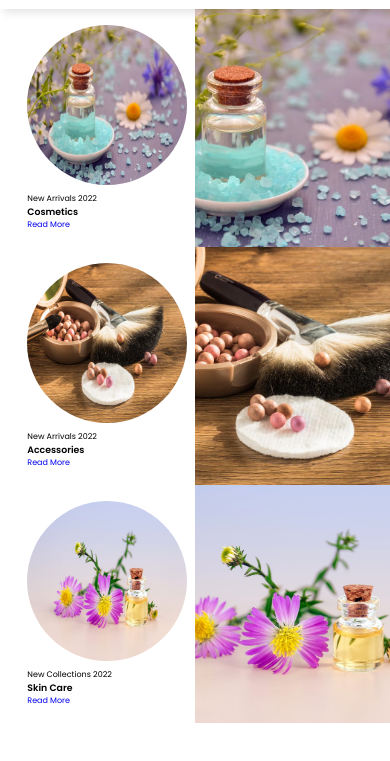
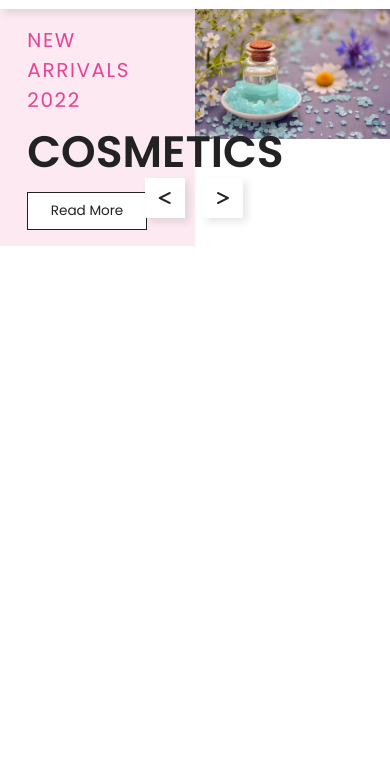
Before and after one commit to naglaa77/cosm-tique-project, a plain HTML site: page index.html in a window 390 px wide. Shown: the part 63-824 px from the top of the page. Drawn offline with Linux system fonts and the light colour scheme.

Commit message:
finish home landing except responsive

```diff
--- a/css/style.scss
+++ b/css/style.scss
@@ -51,7 +51,20 @@ html {
 section {
     padding: 5rem 9%;
 }
-
+.btn {
+    display: inline-block;
+    margin-top: 1rem;
+    border: $border;
+    background-color: $white;
+    padding: 1rem 2.8rem;
+    font-size: 1.7rem;
+    cursor: pointer;
+    color: $black;
+    &:hover {
+        color: $white;
+        background-color: $pink;
+    }
+}
 /*start header*/
 .header {
     display: flex;
@@ -136,6 +149,7 @@ section {
     flex-flow: column;
     align-items: flex-end;
     padding-right: 20%;
+    z-index: 1000;
     &.active {
         left: 0;
     }
@@ -211,23 +225,73 @@ section {
 /**start home section**/
 .home {
     padding: 0;
+     height: calc(100vh - 7rem);
     .slide {
-        display: flex;
+        display: none;
+        &.active {
+            display: flex;
+        }
         .content {
             width: 50%;
             padding: 2rem 7%;
             display: flex;
             justify-content: center;
             flex-flow: column;
+            align-items: flex-start;
+            background-color: #fce9f2;
+            position: relative;
             img {
                 width: 20rem;
                 height: 20rem;
                 border-radius: 50%;
-                margin-bottom: 1rem;
+                margin-bottom: 2rem;
+                animation: fadUp .2s linear backwards .2s;
+                display: none;
+            }
+            span {
+                display: block;
+                color: $pink;
+                font-size: 2.5rem;
+                padding-bottom: .5rem;
+                letter-spacing: .2rem;
+                text-transform: uppercase;
+                animation: fadUp .2s linear backwards .4s;
+            }
+            h3 {
+                font-size: 5.5rem;
+                text-transform: uppercase;
+                color: $black;
+                animation: fadUp .2s linear backwards .6s;
+            }
+            .btn {
+                animation: fadUp .2s linear backwards .8s;
+            }
+            .controls {
+                position: absolute;
+                bottom: 12%;
+                right: -7rem;
+                i {
+                    height: 5rem;
+                    width: 5rem;
+                    line-height: 5rem;
+                    text-align: center;
+                    font-size: 2rem;
+                    background-color: $white;
+                    color: $black;
+                    margin: 0 1rem;
+                    box-shadow: $box-shadow;
+                    cursor: pointer;
+                    &:hover {
+                        background-color: $pink;
+                        color: $white;
+                        transform: scale(1.1);
+                    }
+                }
             }
         }
         .image {
             width: 50%;
+            height: 100%;
             img {
                 width: 100%;
                 height: 100%;
--- a/index.html
+++ b/index.html
@@ -39,12 +39,16 @@
 
     <!--start home section-->
     <section class="home" id="home">
-        <div class="slide">
+        <div class="slide active">
             <div class="content">
                 <img src="images/content-1.webp" alt="">
                 <span>new arrivals 2022</span>
                 <h3>cosmetics</h3>
                 <a href="#" class="btn">read more</a>
+                <div class="controls">
+                    <i class="fa-solid fa-less-than" onclick="prev()"></i>
+                    <i class="fa-solid fa-greater-than"  onclick="next()"></i>
+                </div>
             </div>
             <div class="image">
                 <img src="images/content-1.webp" alt="">
@@ -52,11 +56,15 @@
         </div>
 
         <div class="slide">
-            <div class="content">
+            <div class="content ">
                 <img src="images/content-2.jpg" alt="">
                 <span>new arrivals 2022</span>
                 <h3>accessories</h3>
                 <a href="#" class="btn">read more</a>
+                <div class="controls">
+                    <i class="fa-solid fa-less-than" onclick="prev()"></i>
+                    <i class="fa-solid fa-greater-than"  onclick="next()"></i>
+                </div>
             </div>
             <div class="image">
                 <img src="images/content-2.jpg" alt="">
@@ -68,6 +76,10 @@
                 <span>new collections 2022</span>
                 <h3>skin care</h3>
                 <a href="#" class="btn">read more</a>
+                <div class="controls">
+                    <i class="fa-solid fa-less-than" onclick="prev()"></i>
+                    <i class="fa-solid fa-greater-than"  onclick="next()"></i>
+                </div>
             </div>
             <div class="image">
                 <img src="images/content-3.jpg" alt="">
--- a/js/main.js
+++ b/js/main.js
@@ -16,6 +16,7 @@ closeNav.onclick = () => {
 }
 window.onscroll = () => {
     navbar.classList.remove('active');
+    searchForm.classList.remove('active');
 }
 
 let searchForm = document.querySelector('.search-form');
@@ -24,3 +25,20 @@ let searchIcons = document.querySelector('.icons .fa-magnifying-glass');
 searchIcons.onclick = () => {
     searchForm.classList.toggle('active');
 }
+
+// for slide image
+
+let slides = document.querySelectorAll('.home .slide');
+let index = 0;
+
+function next() {
+    slides[index].classList.remove('active');
+    index = (index + 1) % slides.length;
+    slides[index].classList.add('active');
+}
+
+function prev() {
+    slides[index].classList.remove('active');
+    index = (index - 1 + slides.length) % slides.length;
+    slides[index].classList.add('active');
+}
```
Also changed, not shown: css/style.css, 1 other file.
